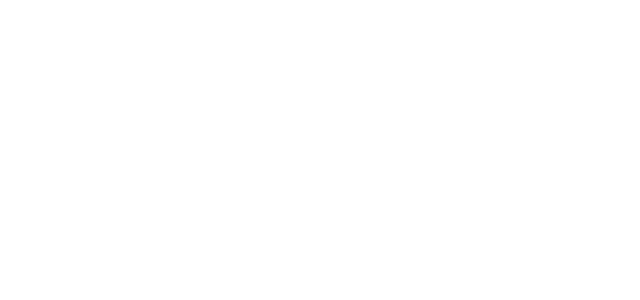
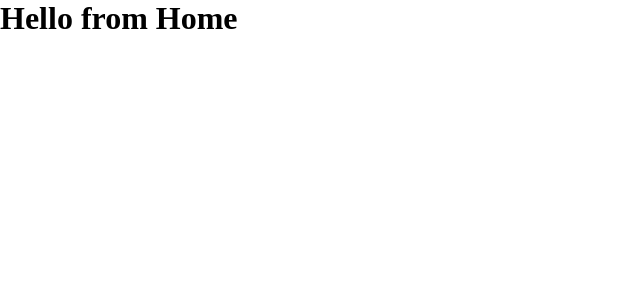
Before and after one commit to mehranali717/wanderlust, a React (Create React App) app: page / in a window 1280 px wide. Shown: the top 300 px of the page, without its empty margins (0-640 px from the left). Built offline with nearby package versions, Linux system fonts and the light colour scheme.

Commit message:
routing setup

```diff
--- a/public/index.html
+++ b/public/index.html
@@ -24,7 +24,7 @@
       work correctly both with client-side routing and a non-root public URL.
       Learn how to configure a non-root public URL by running `npm run build`.
     -->
-    <title>React App</title>
+    <title>Wanderlust</title>
   </head>
   <body>
     <noscript>You need to enable JavaScript to run this app.</noscript>
--- a/src/App.js
+++ b/src/App.js
@@ -1,6 +1,8 @@
 import { Route } from "./contextapi/route"
 import routes from "./utils/routes/routes"
+import RouteRenderer from "./views/routeRenderer/routeRenderer"
 const App = () => <Route.Provider value={{routes}}>
+    <RouteRenderer />
 </Route.Provider>
 
 export default App
--- /dev/null
+++ b/src/views/routeRenderer/routeRenderer.jsx
@@ -0,0 +1,22 @@
+import React, { useContext } from 'react';
+import { Route as contextRoute } from '../../contextapi/route';
+import { Route, Routes } from 'react-router-dom';
+
+const RouteRenderer = () => {
+  const { routes } = useContext(contextRoute);
+
+  return (
+      <Routes>
+        {routes.map((route, index) => (
+          <Route
+            key={index}
+            path={route.path}
+            element={<route.component />}
+            exact={route.exact}
+          />
+        ))}
+      </Routes>
+  );
+};
+
+export default RouteRenderer;
```
